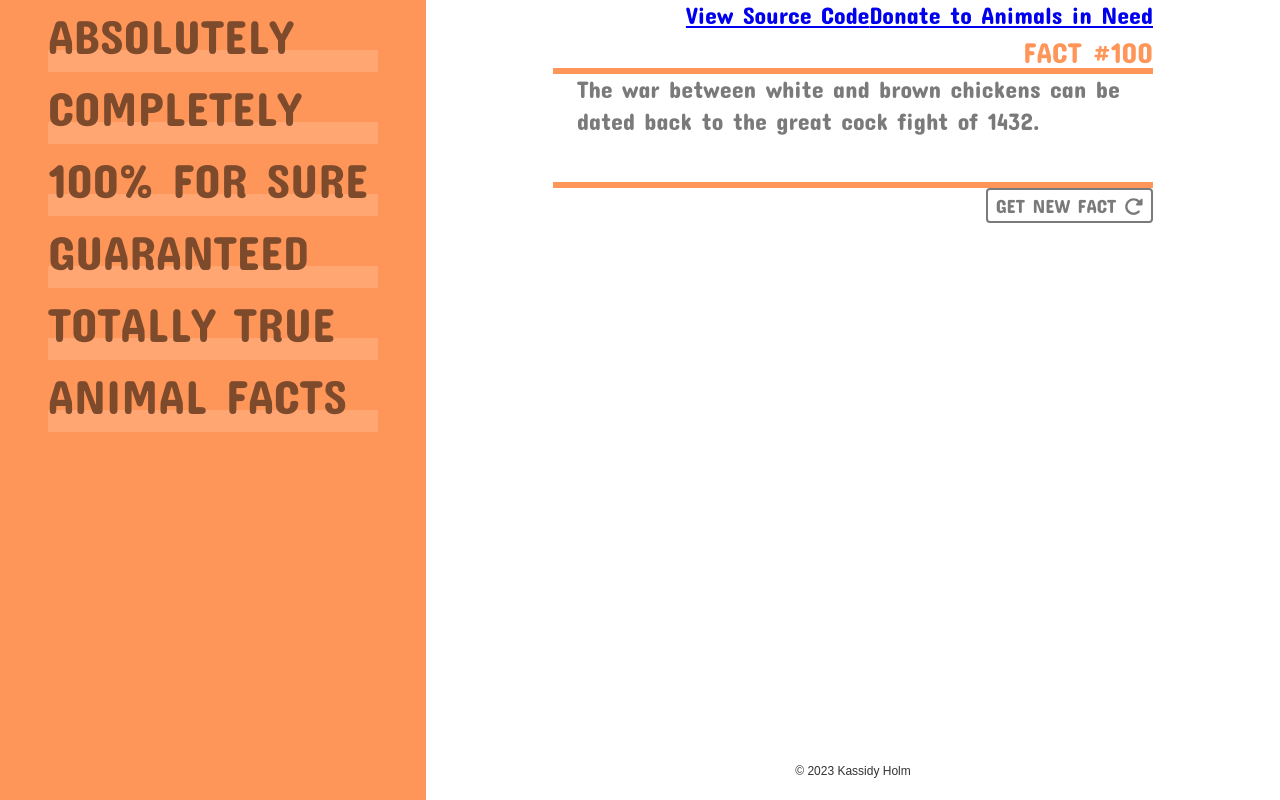
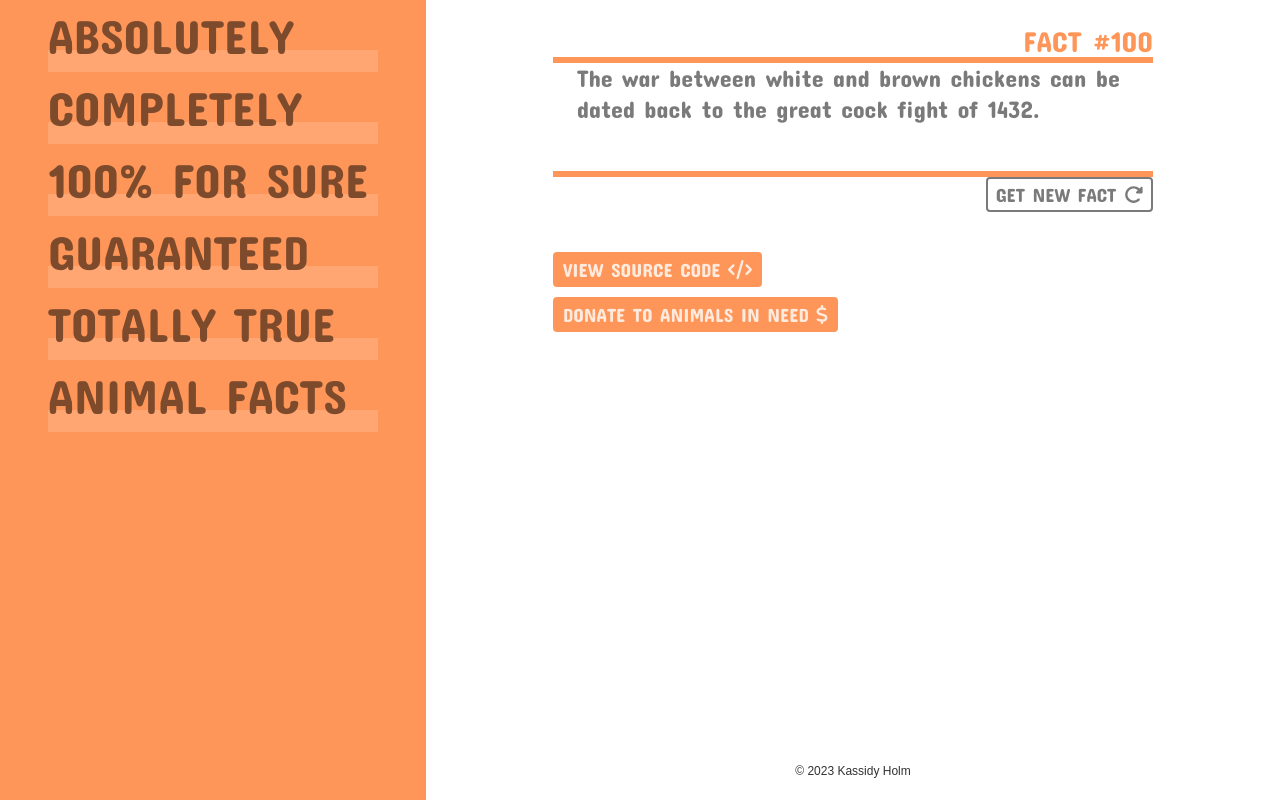
Before and after one commit to callmekass/totally-true-animal-facts, a React (Vite) app: page / in a window 1280 px wide. Built offline with nearby package versions, Linux system fonts and the light colour scheme.

Commit message:
update button styling and add fa icons to buttons

```diff
--- a/src/components/Fact.css
+++ b/src/components/Fact.css
@@ -5,6 +5,7 @@
   background-color: white;
   padding: 0 1rem;
   width: 600px;
+  margin-top: 20px;
 }
 
 .Fact p {
@@ -27,3 +28,15 @@
   color: var(--primary);
   box-shadow: inset 0px -6px 0px 0px var(--primary);
 }
+
+.linkArea {
+  margin-top: 40px;
+}
+
+.linkArea button {
+  display: block;
+}
+
+.linkArea button:not(:first-child) {
+  margin-top: 10px;
+}
--- a/src/components/Fact.tsx
+++ b/src/components/Fact.tsx
@@ -1,7 +1,11 @@
 import './Fact.css';
 import { useState, useEffect } from 'react';
 import { FontAwesomeIcon } from '@fortawesome/react-fontawesome';
-import { faRotateRight } from '@fortawesome/free-solid-svg-icons';
+import {
+  faRotateRight,
+  faDollar,
+  faCode,
+} from '@fortawesome/free-solid-svg-icons';
 
 function Fact() {
   const [fact, setFact] = useState<string>('');
@@ -16,12 +20,6 @@ function Fact() {
 
   return (
     <div className="Fact">
-      <a href="https://github.com/callmekass/totally-true-animal-facts">
-        View Source Code
-      </a>
-      <a href="https://github.com/callmekass/totally-true-animal-facts">
-        Donate to Animals in Need
-      </a>
       <div className="factNumber">Fact #{factNum}</div>
       <div className="animalFact">
         <p>{fact}</p>
@@ -29,6 +27,22 @@ function Fact() {
       <button type="button" className="btn" onClick={__fetchFact}>
         Get New Fact <FontAwesomeIcon icon={faRotateRight} />
       </button>
+      <div className="linkArea">
+        <button
+          type="button"
+          className="btn btn-secondary"
+          href="https://github.com/callmekass/totally-true-animal-facts"
+        >
+          View Source Code <FontAwesomeIcon icon={faCode} />
+        </button>
+        <button
+          type="button"
+          className="btn btn-secondary"
+          href="https://github.com/callmekass/totally-true-animal-facts"
+        >
+          Donate to Animals in Need <FontAwesomeIcon icon={faDollar} />
+        </button>
+      </div>
     </div>
   );
 
--- a/src/index.css
+++ b/src/index.css
@@ -42,17 +42,14 @@ button.btn {
 }
 
 button.btn-secondary {
+  color: rgba(255, 255, 255, 80%);
   border-color: var(--primary);
   background-color: var(--primary);
 }
 
 button:hover {
   cursor: pointer;
-  color: rgba(255, 255, 255, 80%);
+  color: white;
   background-color: var(--primary);
   border-color: var(--primary);
 }
-
-button:active {
-  color: #fff;
-}
```
